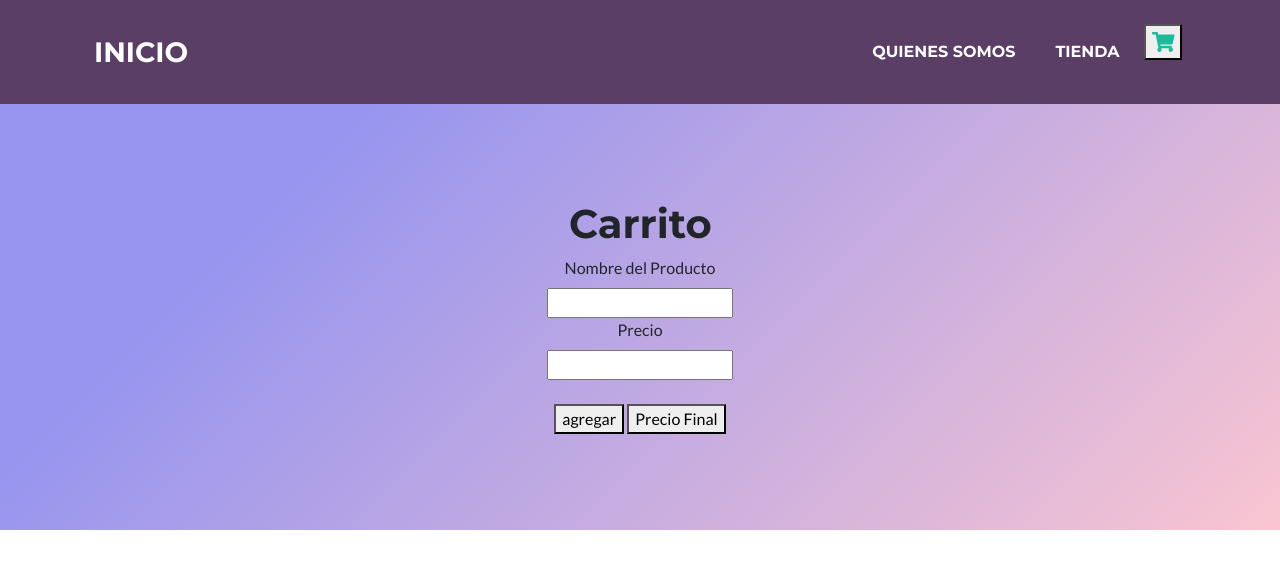
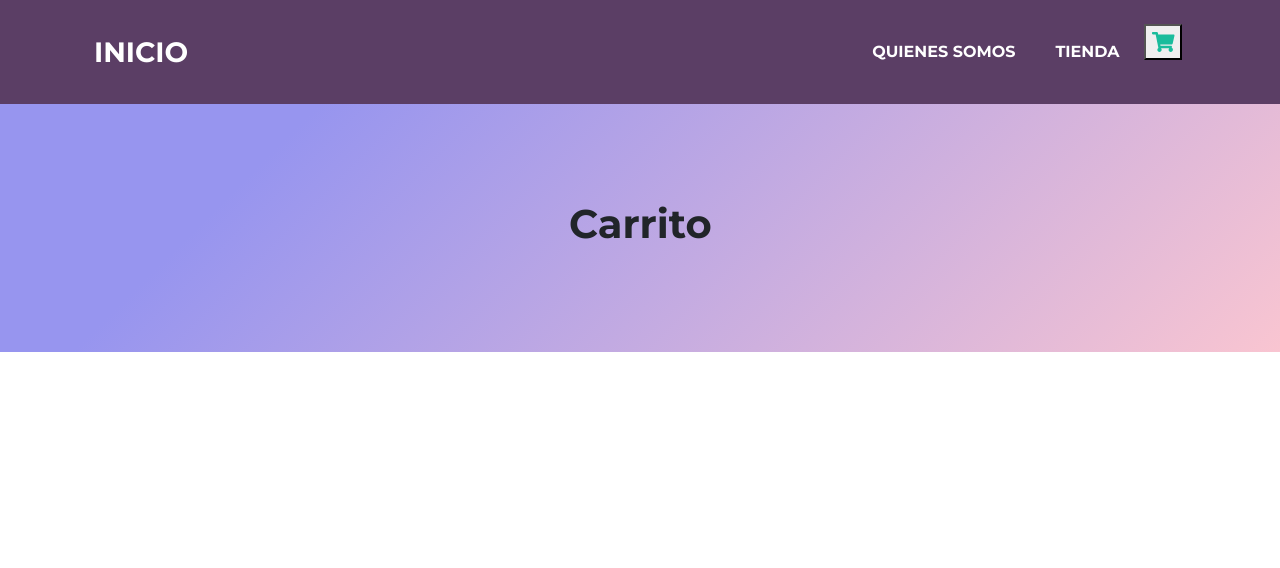
Before and after one commit to AgostinaBatiston/tuggy, a website: page carrito.html in a window 1280 px wide. Drawn offline with nearby package versions, Linux system fonts and the light colour scheme.

Commit message:
Hice unas modificaciones en la función sumar productos

```diff
--- a/carrito.html
+++ b/carrito.html
@@ -57,21 +57,7 @@
             <div class="container d-flex align-items-center flex-column">
                 <h1 class="animate__animated animate__bounceInDown">Carrito</h1>
 
-                <div>
-                    <label for="articulo"> Nombre del Producto </label>
-                    <br>
-                    <input id="articulo" type="text" />
-                    <br>
-                    <label for="precio"> Precio </label>
-                    <br>
-                    <input id="precio" type="text" />
-                </div>
 
-                <br>
-                <div>
-                    <button type="button" onclick="agregar()"> agregar </button>
-                    <button type="button" onclick="sumar_productos()"> Precio Final </button>
-                </div>
             </div>
         </section>
     </main>
--- a/js/repositorio-tuggy.js
+++ b/js/repositorio-tuggy.js
@@ -47,13 +47,26 @@ class Carrito_compra {
 
 }
 
-var carro_compra = new Carrito_compra(1);
-for (var i = 0; i < datos.productos.length; i++) {
-    carro_compra.agregar_compra(new Producto(datos.productos[i].nombre, datos.productos[i].precio, datos.productos[i].descuento));
+function sumar_productos() {
+
+    var carro_compra = new Carrito_compra(1);
+    for (var i = 0; i < datos.productos.length; i++) {
+        carro_compra.agregar_compra(new Producto(datos.productos[i].nombre, datos.productos[i].precio, datos.productos[i].descuento));
+    }
+
+
+    var parrafo = document.createElement("p");
+
+    parrafo.innerHTML = "El total es: " + total;
+
+    document.body.appendChild(parrafo);
+
+    for (var i = 0; i < datos.productos.length; i++) {
+        var parrafo = document.createElement("p");
+        parrafo.innerHTML = "Articulo: " + datos.productos[i].nombre + " Precio: " + datos.prodcutos[i].precio;
+        document.body.appendChild(parrafo);
+    }
 }
-
-console.log(carro_compra.getPrecio());
-
 
 
 
@@ -75,41 +88,3 @@ for (var i = 0; i < 10; i++) {
 
 
 } */
-
-
-var listaPrecio = [];
-var listaArticulos = [];
-
-function agregar() {
-    var precio = parseInt(document.getElementById("precio").value);
-    listaPrecio.push(precio);
-
-    var articulo = document.getElementById("articulo").value;
-    listaArticulos.push(articulo);
-
-
-    console.log("Articulo: " + articulo + " Precio :" + precio);
-
-}
-
-function sumar_productos() {
-    var total = 0;
-
-    for (var i = 0; i < listaPrecio.length; i++) {
-        total = total + listaPrecio[i];
-    }
-
-    console.log(total);
-
-    var parrafo = document.createElement("p");
-
-    parrafo.innerHTML = "El total es: " + total;
-
-    document.body.appendChild(parrafo);
-
-    for (var i = 0; i < listaPrecio.length; i++) {
-        var parrafo = document.createElement("p");
-        parrafo.innerHTML = "Articulo: " + listaArticulos[i] + " Precio: " + listaPrecio[i];
-        document.body.appendChild(parrafo);
-    }
-}
```
